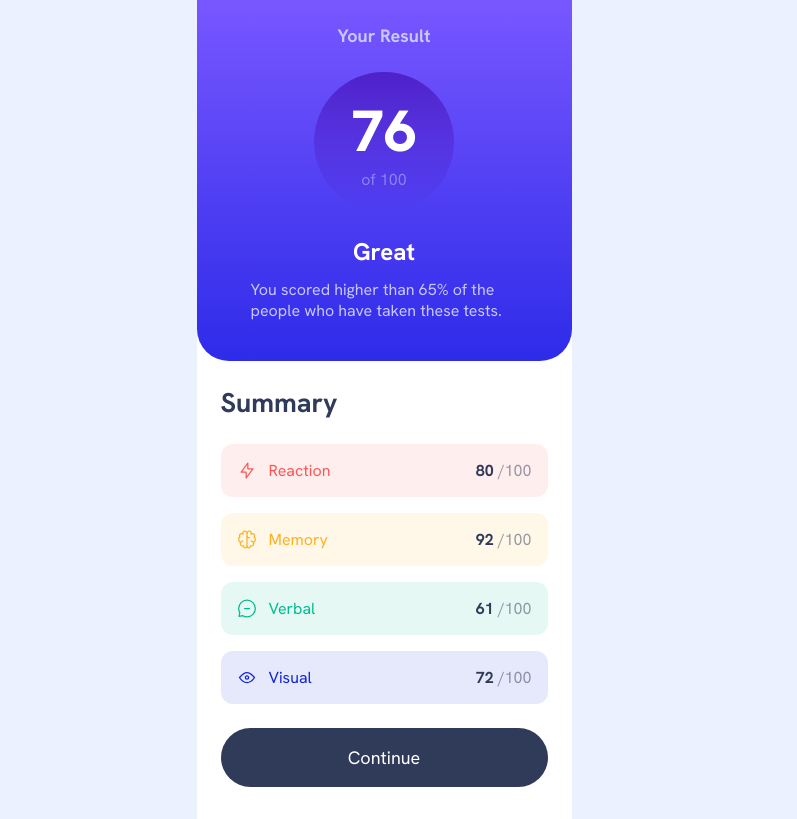
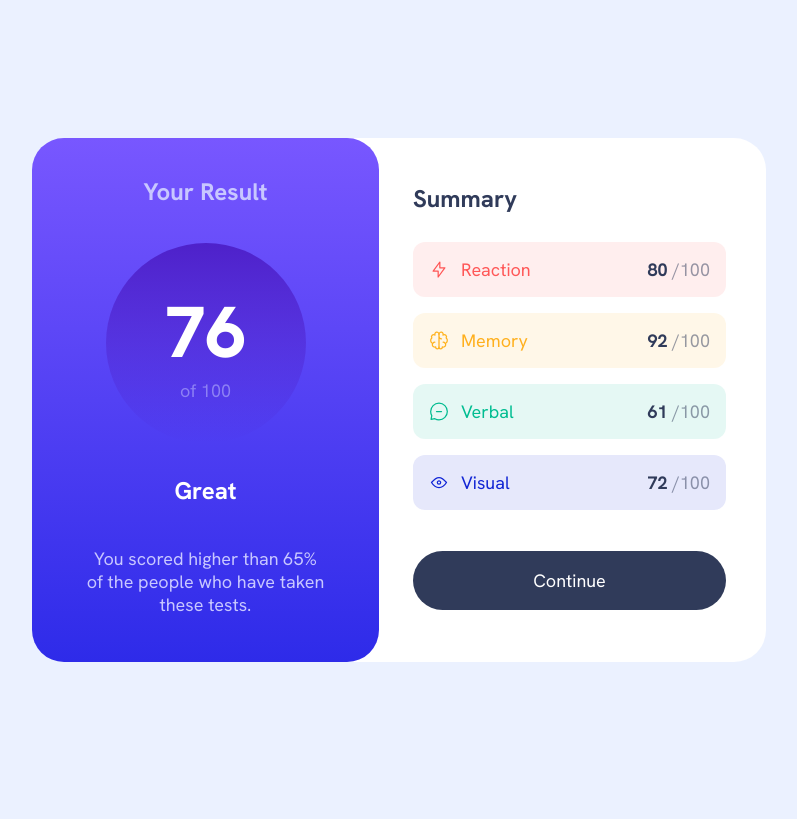
Before and after one commit to sgrazys/results-summary-component, a React app: page / in a window 1280 px wide. Shown: the whole page, without its empty margins (256-1053 px from the left). Built offline with nearby package versions, Linux system fonts and the light colour scheme.

Commit message:
summary component

```diff
--- a/src/components/Abilities.css
+++ b/src/components/Abilities.css
@@ -8,9 +8,32 @@
 	color: var(--clr-dark);
 	margin-bottom: 1.3333em;
 	padding-top: 1em;
+}
+
+.headline > h2 {
 	font-size: 1.8rem;
 }
-
 .abilities {
 	list-style: none;
 }
+
+@media (min-width: 48em) {
+	.abilities.container {
+		display: flex;
+		flex-direction: column;
+		align-items: flex-start;
+		border-top-right-radius: 2em;
+		border-bottom-right-radius: 2em;
+		padding: 2.375em 2.5em 2.875em 4em;
+		margin: 0;
+	}
+
+	.headline {
+		padding-top: 0;
+		margin-bottom: 1.75em;
+	}
+
+	.headline > h2 {
+		font-size: 2.4rem;
+	}
+}
--- a/src/components/Ability.css
+++ b/src/components/Ability.css
@@ -19,3 +19,10 @@
 .abbility-score > span {
 	opacity: 0.5;
 }
+
+@media (min-width: 48em) {
+	.ability-name,
+	.abbility-score {
+		font-size: 1.8rem;
+	}
+}
--- /dev/null
+++ b/src/components/App.css
@@ -0,0 +1,8 @@
+@media (min-width: 48em) {
+	.app {
+		height: 100vh;
+		display: flex;
+		justify-content: center;
+		align-items: center;
+	}
+}
--- a/src/components/App.js
+++ b/src/components/App.js
@@ -1,4 +1,5 @@
 import data from '../data/data.json';
+import './App.css';
 import SummaryComponent from './SummaryComponent';
 import Results from './Results';
 import Abilities from './Abilities';
@@ -7,10 +8,12 @@ function App() {
 	const score = Math.floor(data.reduce((prev, cur) => prev + cur.score, 0) / data.length);
 
 	return (
-		<SummaryComponent>
-			<Results score={score} />
-			<Abilities data={data} />
-		</SummaryComponent>
+		<div className='app'>
+			<SummaryComponent>
+				<Results score={score} />
+				<Abilities data={data} />
+			</SummaryComponent>
+		</div>
 	);
 }
 
--- a/src/components/Button.css
+++ b/src/components/Button.css
@@ -1,4 +1,4 @@
-button.btn {
+.btn {
 	font-family: inherit;
 	font-size: 1.8rem;
 	color: var(--clr-white);
@@ -12,6 +12,12 @@ button.btn {
 	transition: all 0.3s;
 }
 
-button.btn:hover {
+.btn:hover {
 	background-image: linear-gradient(to bottom, var(--clr-bg-1), var(--clr-bg-2));
 }
+
+@media (min-width: 48em) {
+	.btn {
+		margin-top: 41px;
+	}
+}
--- a/src/components/Results.css
+++ b/src/components/Results.css
@@ -23,8 +23,8 @@
 	flex-direction: column;
 	justify-content: center;
 	align-items: center;
-	width: 140px;
-	height: 140px;
+	width: 14rem;
+	height: 14rem;
 	margin-bottom: 1.5em;
 }
 .circle > p {
@@ -41,3 +41,42 @@ p.result {
 	color: var(--clr-white);
 	margin-bottom: 0.5em;
 }
+
+@media (min-width: 48em) {
+	.header {
+		border-radius: 2em;
+		padding: 2.375em 3.375em 2.875em;
+		left: 30px;
+		min-width: 347px;
+	}
+
+	.header > h1 {
+		font-size: 2.4rem;
+		margin-bottom: 1.4853em;
+	}
+
+	.circle {
+		width: 20rem;
+		height: 20rem;
+		margin-bottom: 1.75em;
+	}
+
+	.circle:last-of-type {
+		font-size: 1.8rem;
+	}
+
+	p.result {
+		font-size: 7.2rem;
+		color: var(--clr-white);
+	}
+
+	.summary {
+		font-size: 2.4rem;
+		margin-bottom: 1.7142em;
+	}
+
+	.feedback {
+		font-size: 1.8rem;
+		text-align: center;
+	}
+}
--- a/src/components/SummaryComponent.css
+++ b/src/components/SummaryComponent.css
@@ -2,3 +2,13 @@
 	max-width: 37.5rem;
 	margin: 0 auto;
 }
+
+@media (min-width: 48em) {
+	.container {
+		display: flex;
+		justify-content: center;
+		max-width: 74rem;
+
+		margin: 0;
+	}
+}
--- a/src/components/SummaryComponent.js
+++ b/src/components/SummaryComponent.js
@@ -1,7 +1,7 @@
 import './SummaryComponent.css';
 
 function SummaryComponent({ children }) {
-	return <section className='container'>{children}</section>;
+	return <div className='container'>{children}</div>;
 }
 
 export default SummaryComponent;
```
